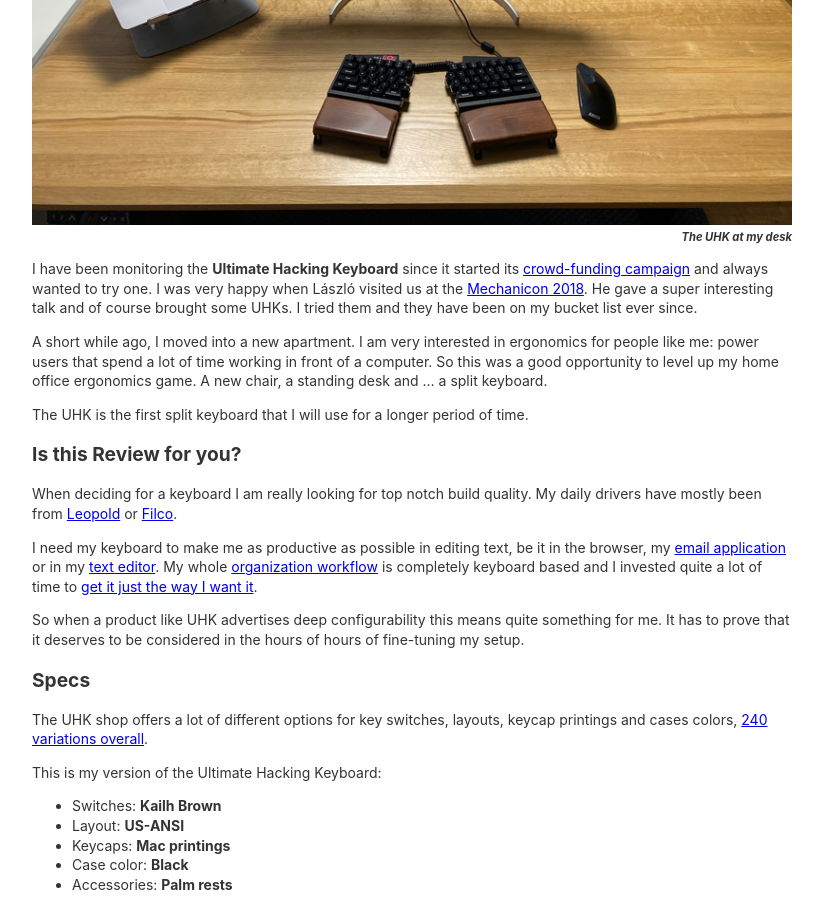
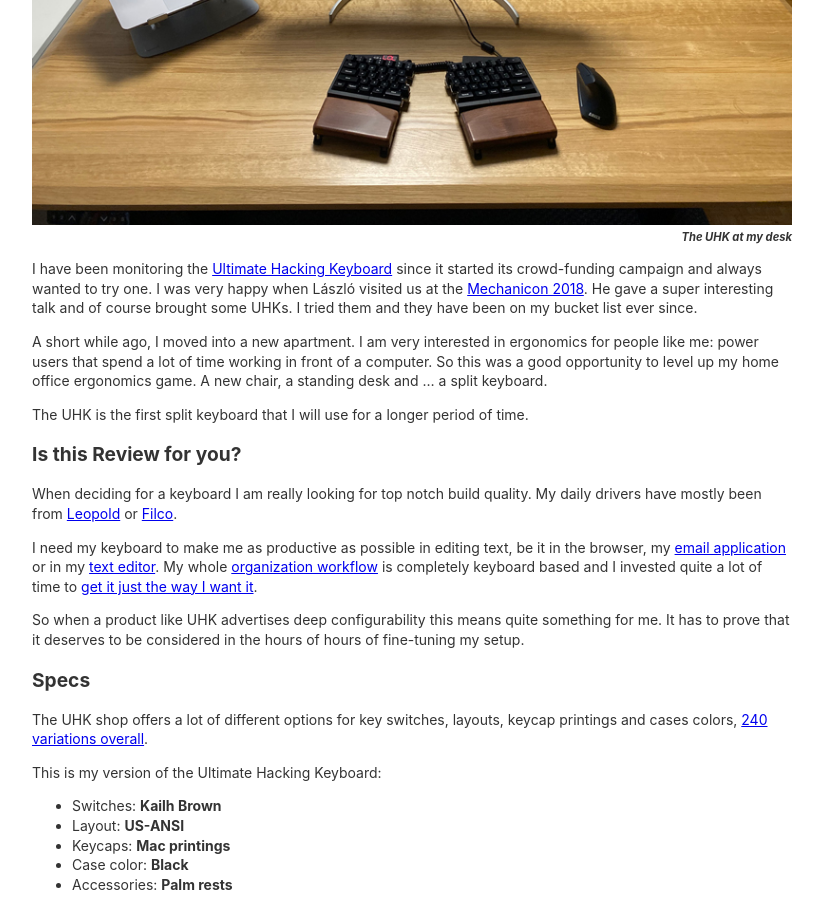
Before and after one commit to fabrik42/fabrik42.github.com, a Jekyll site: the page built from ultimate-hacking-keyboard-review.md, in a window 1280 px wide and 900 px high, scrolled down 405 px. Shown: the whole window, without its empty margins (228-1051 px from the left). Built offline with Jekyll 4.4.1, drawn with Linux system fonts in a browser that asks for light colours; some of the changed lines change nothing that is shown.

Commit message:
Update links

```diff
--- a/ultimate-hacking-keyboard-review.md
+++ b/ultimate-hacking-keyboard-review.md
@@ -9,7 +9,7 @@ permalink: /ultimate-hacking-keyboard-review
 
 {% include image.html url="./assets/uhk-review/desk_0373.jpg" description="The UHK at my desk" %}
 
-I have been monitoring the **Ultimate Hacking Keyboard** since it started its [crowd-funding campaign](https://www.crowdsupply.com/ugl/ultimate-hacking-keyboard) and always wanted to try one. I was very happy when László visited us at the [Mechanicon 2018](https://www.meetup.com/de-DE/Mechanical-Keyboard-Meetup-Rhein-Main/events/253901061/). He gave a super interesting talk and of course brought some UHKs. I tried them and they have been on my bucket list ever since.
+I have been monitoring the [Ultimate Hacking Keyboard](https://ultimatehackingkeyboard.com) since it started its crowd-funding campaign and always wanted to try one. I was very happy when László visited us at the [Mechanicon 2018](https://www.meetup.com/de-DE/Mechanical-Keyboard-Meetup-Rhein-Main/events/253901061/). He gave a super interesting talk and of course brought some UHKs. I tried them and they have been on my bucket list ever since.
 
 A short while ago, I moved into a new apartment. I am very interested in ergonomics for people like me: power users that spend a lot of time working in front of a computer. So this was a good opportunity to level up my home office ergonomics game. A new chair, a standing desk and ... a split keyboard.
 
```
